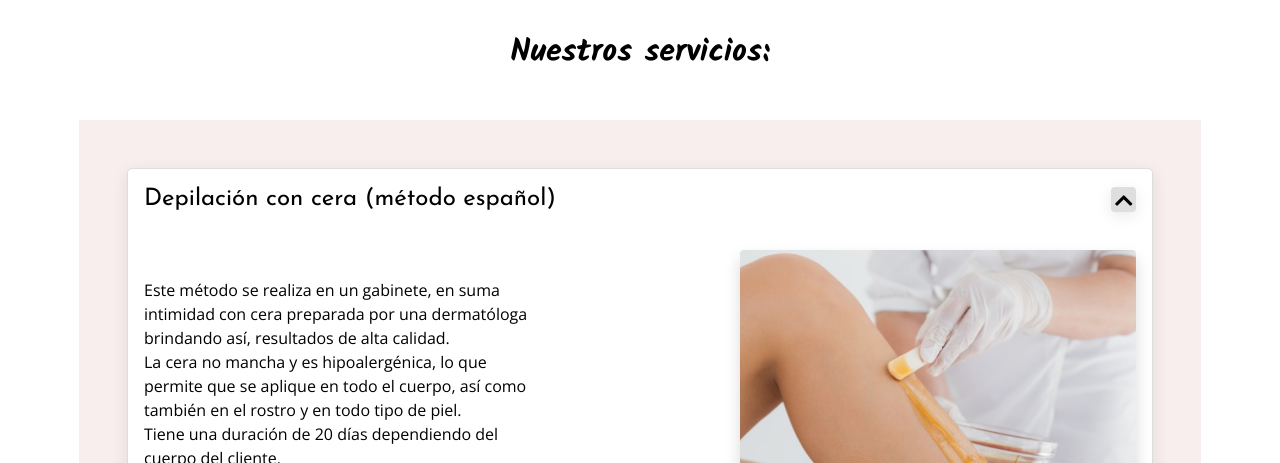
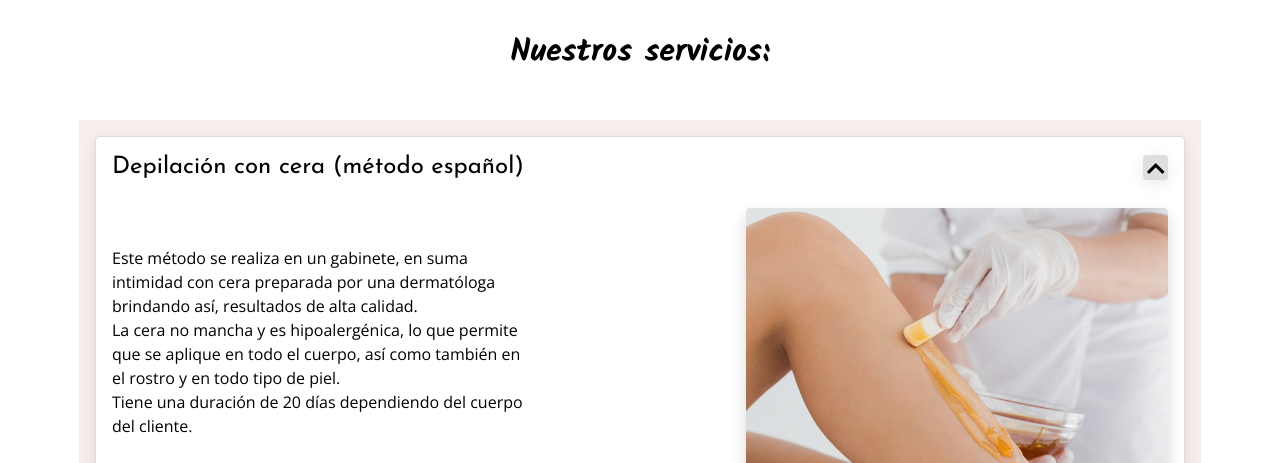
Before and after one commit to javierverb/velvet-pink, a plain HTML site: page index.html in a window 1280 px wide. Shown: the part 1150-1613 px from the top of the page. Drawn offline with nearby package versions, Linux system fonts and the light colour scheme.

Commit message:
minor padding update

```diff
--- a/index.html
+++ b/index.html
@@ -117,7 +117,7 @@
             <h2 class="ff-kalam">Nuestros servicios:</h2>
           </div>
           <!-- starting accordion -->
-          <div class="mt-5 pink-box accordion-content">
+          <div class="mt-5 pink-box p-3 accordion-content">
             <div class="accordion-item p-3">
               <header class="item-header active">
                 <h4 class="my-auto">Depilación con cera (método español)</h4>
```
